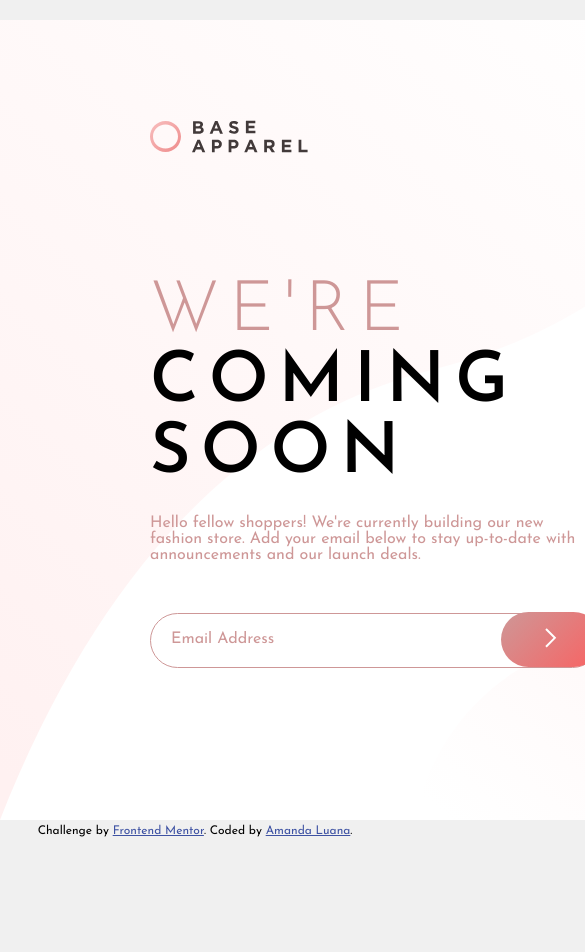
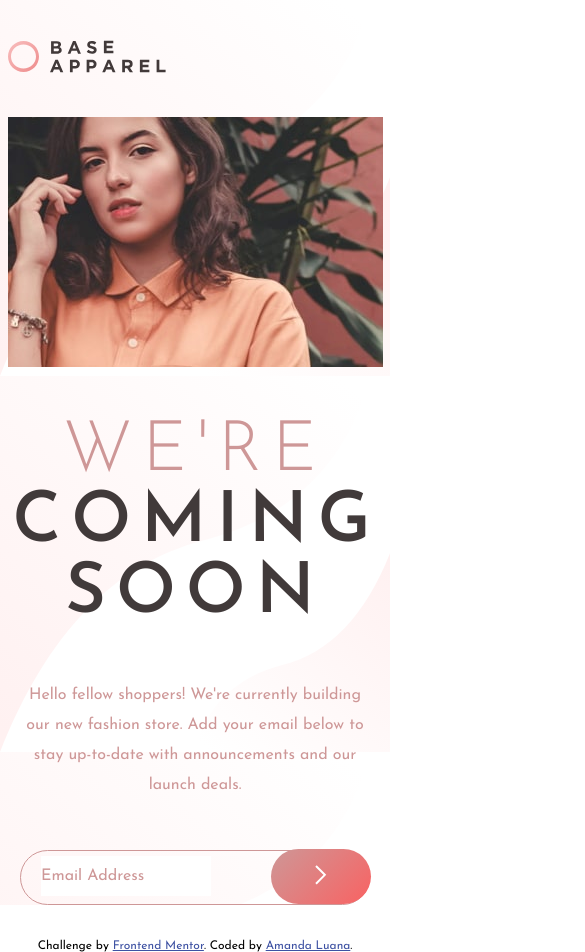
Before and after one commit to amandaLuana/Base-Apparel, a plain HTML site: page index.html in a window 390 px wide. Shown: the top 952 px of the page, 585 px wide, since content can reach past the window. Before the commit the page ends 844 px from the top, so only its background shows below. Drawn offline with Linux system fonts and the light colour scheme.

Commit message:
responsivo

```diff
--- a/css/style.css
+++ b/css/style.css
@@ -7,32 +7,32 @@
     font-family: 'Josefin Sans', sans-serif;
 }
 
-body {
-    background: #F0F0F0;
-}
-
 #container {
     display: flex;
     justify-content: space-between;
-    width: 1440px;
-    height: 800px;
+    width: 100vw;
+    height: 100%;
     background: url('../images/bg-pattern-desktop.svg');
-    background-color: white;
     background-size: contain;
-    margin: auto;
-    margin-top: 20px;
 }
 
 #flex {
     margin: 100px 0 0 150px;
 }
 
+#hero-mobile {
+    display: none;
+    max-width: 100%;
+    height: auto;
+}
+
 #flex h1 {
-    max-width: 365px;
+    width: 365px;
     font-weight: 600;
     letter-spacing: 10px;
     font-size: 70px;
-    margin-top: 120px;
+    margin-top: 100px;
+    color: #413A3A;
 }
 
 #flex h1 span {
@@ -40,19 +40,19 @@ body {
     font-weight: 300;
 }
 
-#flex p {
+#flex .description {
     font-size: 16px;
     font-weight: 400;
     color: #CE9797;
     max-width: 440px;
     margin-top: 25px;
+    line-height: 30px;
 }
 
 form {
     border: 1px solid #CE9797;
-    display: inline-block;
     padding: 5px 0 0 20px;
-    margin-top: 50px;
+    margin-top: 30px;
     border-radius: 32px;
     width: 450px;
     height: 55px;
@@ -67,9 +67,10 @@ form > input[type="email"] {
     top: 0;
     font-size: 16px;
     border: none;
-    color: black;
+    color: #413A3A;
     width: 320px;
     height: 40px;
+    outline: none;
 }
 
 /* mudando a cor do placeholder */
@@ -109,7 +110,7 @@ form > button:hover {
     transition: 0.2s;
 }
 
-form p {
+form .msg-error {
     margin-top: 20px;
     color: #CE9797;
     font-weight: 400;
@@ -122,8 +123,14 @@ form img#icon-error{
     display: none;
 }
 
+#hero-desktop {
+    max-width: 100%;
+    height: auto;
+}
+
+
 footer {
-    margin-top: 5px;
+    margin-top: 35px;
 }
 
 .attribution {
@@ -134,3 +141,87 @@ footer {
 .attribution a {
     color: hsl(228, 45%, 44%);
 }
+
+/* Responsivo */
+
+@media only screen and (max-width: 1215px) {
+    #flex {
+        margin: 100px 0 0 80px;
+    }
+}
+
+@media only screen and (max-width: 1150px) {
+    #flex {
+        margin: 100px 0 0 40px;
+    }
+}
+
+@media only screen and (max-width: 1110px)  {
+    #hero-desktop {
+        display: none;
+    }
+
+    #hero-mobile {
+        display: block;
+        margin: auto;
+        width: 375px;
+    }
+
+
+    #flex img.logo {
+        padding: 40px 0;
+    }
+
+    #flex {
+        margin: auto;
+    }
+
+    #flex h1, #flex span, #flex .description {
+        margin: 50px auto;
+        text-align: center;
+    }
+}
+
+@media only screen and (max-width: 500px)  {
+    form {
+        width: 350px;
+        margin: auto;
+    }
+
+    form > input[type="email"] {
+        width: 170px;
+        margin: auto;
+    }
+
+    .msg-error {
+        margin-top: 10px;
+    }
+
+    #flex .description {
+        max-width: 350px;
+    }
+}
+
+@media only screen and (max-width: 375px) {
+    #flex img.logo {
+        margin-left: 30px;
+    }
+
+    #flex h1, #flex span{
+        font-size: 45px;
+    }
+
+    #flex .description {
+        max-width: 310px;
+        text-align: center;
+    }
+
+    form {
+        width: 310px;
+        margin: auto;
+    }
+
+    form > input[type="email"] {
+        width: 140px;
+    }
+}
--- a/index.html
+++ b/index.html
@@ -4,34 +4,34 @@
 <head>
   <meta charset="UTF-8">
   <meta name="viewport" content="width=device-width, initial-scale=1.0">
+  <link rel="icon" href="images/favicon-32x32.png">
   <link rel="stylesheet" href="css/style.css">
   <title>Frontend Mentor | Base Apparel coming soon page</title>
 </head>
 
 <body>
   <div id="container">
-
     <div id="flex">
-      <img src="images/logo.svg" alt="Logo Base Apparel">
-
+      <img src="images/logo.svg" alt="Logo Base Apparel" class="logo">
+      <img src="images/hero-mobile.jpg" alt="Mulher sorrindo com o braço direito para cima" id="hero-mobile">
       <h1><span>WE'RE</span> COMING SOON</h1>
 
-      <p>Hello fellow shoppers! We're currently building our new fashion store.
+      <p class="description">Hello fellow shoppers! We're currently building our new fashion store.
         Add your email below to stay up-to-date with announcements and our launch deals.</p>
 
       <form>
-        <input type="email" placeholder="Email Address" required>
+        <input type="email" placeholder="Email Address" required id="email">
         <button type="submit">
           <span>
             <img src="images/icon-arrow.svg" alt="botão enviar">
           </span>
         </button>
-        <p></p>
+        <p class='msg-error'></p>
         <img src="images/icon-error.svg" alt="ícone de erro, digite um email válido" id="icon-error">
       </form>
 
     </div>
-    <img src="images/hero-desktop.jpg" alt="Mulher sorrindo com o braço direito para cima">
+    <img src="images/hero-desktop.jpg" alt="Mulher sorrindo com o braço direito para cima" id="hero-desktop">
   </div>
 
 
--- a/js/scripts.js
+++ b/js/scripts.js
@@ -1,6 +1,9 @@
-document.querySelector('form input').oninvalid = function() {
+var text = document.querySelector('form input');
+
+document.querySelector('form input').oninvalid = function (evt) {
     // remove mensagem de erro padrão
-    this.setCustomValidity("");
+    onchange = "try{setCustomValidity('')}catch(e){}"
+    evt.preventDefault();
 
     // faz a validação novamente
     if (!this.validity.valid) {
@@ -10,5 +13,7 @@ document.querySelector('form input').oninvalid = function() {
 
         var display = document.querySelector('form img#icon-error');
         display.style.display = 'block';
+
+
     }
 }
```
